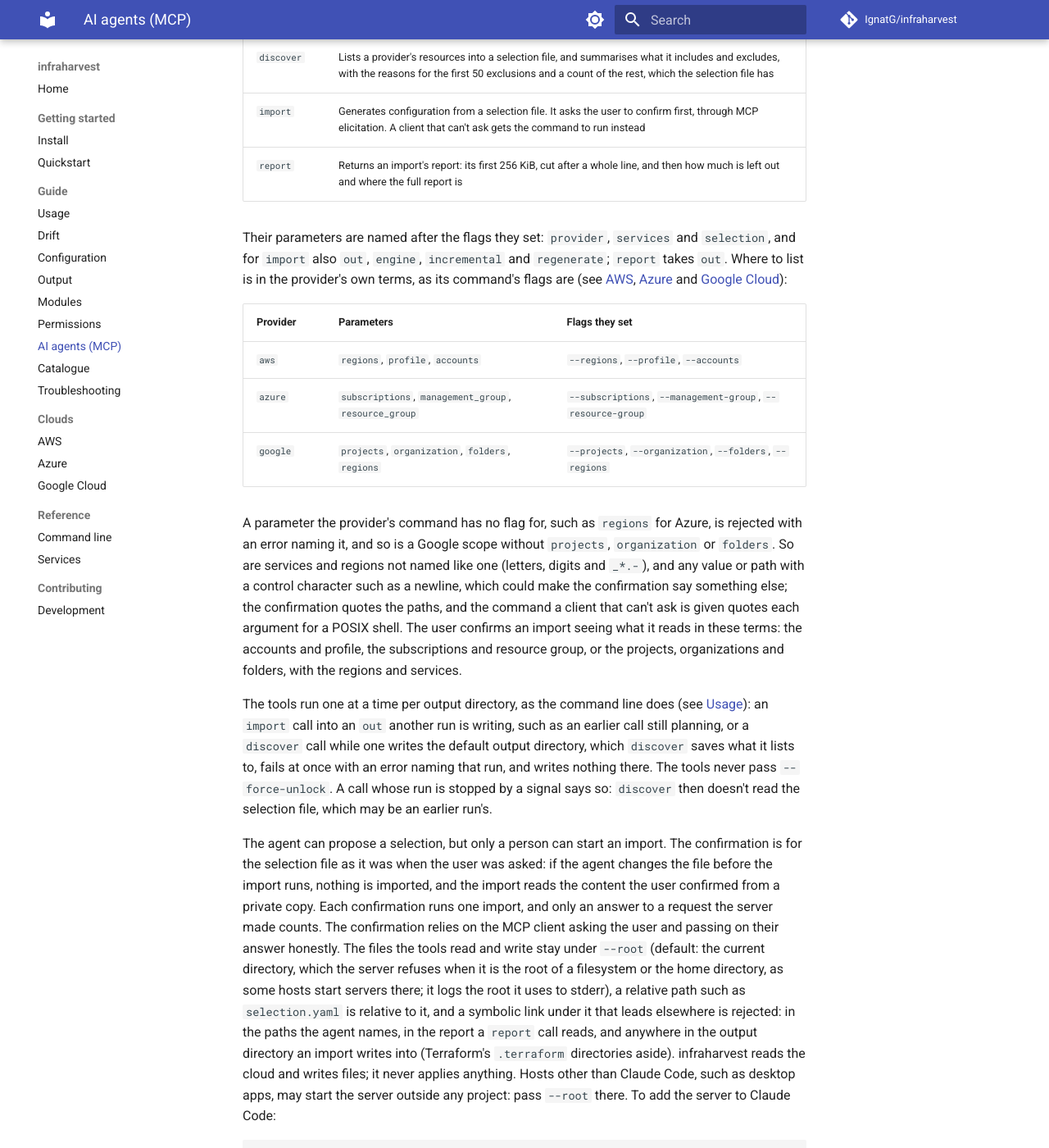
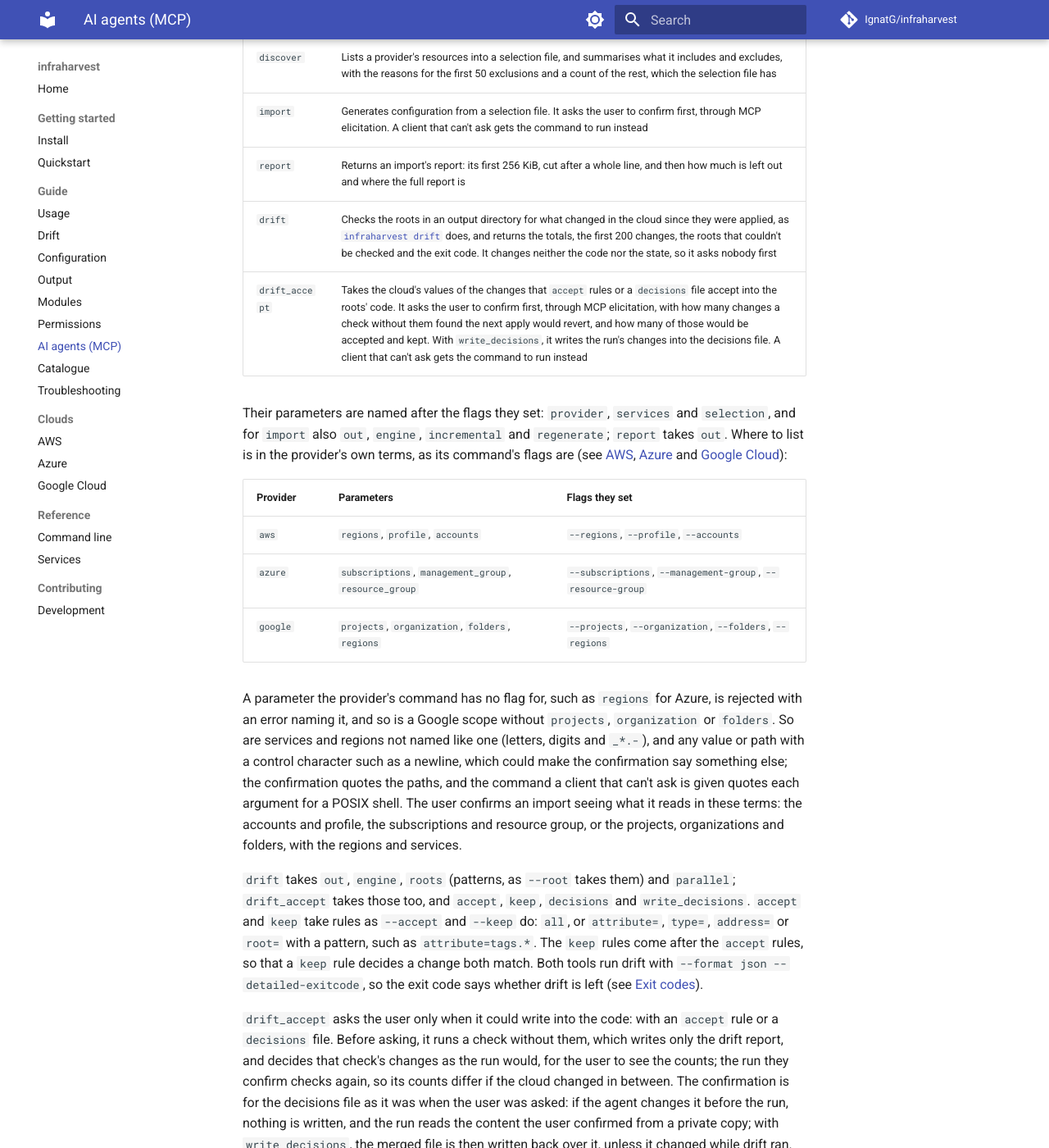
Before and after one commit to IgnatG/infraharvest, an MkDocs documentation site: the page built from docs/mcp.md, in a window 1280 px wide and 1400 px high, scrolled down 271 px. Shown: the whole window at 82% size. Built offline with MkDocs 1.6.1 and Material for MkDocs 9.7.7, drawn with Linux system fonts in a browser that asks for light colours; comment, search, counter and statistics services are not loaded; some of the changed text lies outside the part shown.

Commit message:
docs: describe the MCP drift tools

````diff
--- a/docs/mcp.md
+++ b/docs/mcp.md
@@ -7,6 +7,9 @@
 | `discover` | Lists a provider's resources into a selection file, and summarises what it includes and excludes, with the reasons for the first 50 exclusions and a count of the rest, which the selection file has |
 | `import` | Generates configuration from a selection file. It asks the user to confirm first, through MCP elicitation. A client that can't ask gets the command to run instead |
 | `report` | Returns an import's report: its first 256 KiB, cut after a whole line, and then how much is left out and where the full report is |
+| `drift` | Checks the roots in an output directory for what changed in the cloud since they were applied, as [`infraharvest drift`](drift.md) does, and returns the totals, the first 200 changes, the roots that couldn't be checked and the exit code. It changes neither the code nor the state, so it asks nobody first |
+| `drift_accept` | Takes the cloud's values of the changes that `accept` rules or a `decisions` file accept into the roots' code. It asks the user to confirm first, through MCP elicitation, with how many changes a check without them found the next apply would revert, and how many of those would be accepted and kept. With `write_decisions`, it writes the run's changes into the decisions file. A client that can't ask gets the command to run instead |
+
 
 Their parameters are named after the flags they set: `provider`, `services` and `selection`, and for `import` also `out`, `engine`, `incremental` and `regenerate`; `report` takes `out`. Where to list is in the provider's own terms, as its command's flags are (see [AWS](aws.md), [Azure](azure.md) and [Google Cloud](google.md)):
 
@@ -18,9 +21,13 @@ Their parameters are named after the flags they set: `provider`, `services` and
 
 A parameter the provider's command has no flag for, such as `regions` for Azure, is rejected with an error naming it, and so is a Google scope without `projects`, `organization` or `folders`. So are services and regions not named like one (letters, digits and `_*.-`), and any value or path with a control character such as a newline, which could make the confirmation say something else; the confirmation quotes the paths, and the command a client that can't ask is given quotes each argument for a POSIX shell. The user confirms an import seeing what it reads in these terms: the accounts and profile, the subscriptions and resource group, or the projects, organizations and folders, with the regions and services.
 
+`drift` takes `out`, `engine`, `roots` (patterns, as `--root` takes them) and `parallel`; `drift_accept` takes those too, and `accept`, `keep`, `decisions` and `write_decisions`. `accept` and `keep` take rules as `--accept` and `--keep` do: `all`, or `attribute=`, `type=`, `address=` or `root=` with a pattern, such as `attribute=tags.*`. The `keep` rules come after the `accept` rules, so that a `keep` rule decides a change both match. Both tools run drift with `--format json --detailed-exitcode`, so the exit code says whether drift is left (see [Exit codes](drift.md#exit-codes)).
+
+`drift_accept` asks the user only when it could write into the code: with an `accept` rule or a `decisions` file. Before asking, it runs a check without them, which writes only the drift report, and decides that check's changes as the run would, for the user to see the counts; the run they confirm checks again, so its counts differ if the cloud changed in between. The confirmation is for the decisions file as it was when the user was asked: if the agent changes it before the run, nothing is written, and the run reads the content the user confirmed from a private copy; with `write_decisions`, the merged file is then written back over it, unless it changed while drift ran. `keep` rules or `write_decisions` alone write no code, so they run without asking: the decisions file only records the changes and keeps the decisions it has. The decisions file, read or written, has to be under `--root`, as the output directory does, though the command line takes one anywhere.
+
 The tools run one at a time per output directory, as the command line does (see [Usage](usage.md)): an `import` call into an `out` another run is writing, such as an earlier call still planning, or a `discover` call while one writes the default output directory, which `discover` saves what it lists to, fails at once with an error naming that run, and writes nothing there. The tools never pass `--force-unlock`. A call whose run is stopped by a signal says so: `discover` then doesn't read the selection file, which may be an earlier run's.
 
-The agent can propose a selection, but only a person can start an import. The confirmation is for the selection file as it was when the user was asked: if the agent changes the file before the import runs, nothing is imported, and the import reads the content the user confirmed from a private copy. Each confirmation runs one import, and only an answer to a request the server made counts. The confirmation relies on the MCP client asking the user and passing on their answer honestly. The files the tools read and write stay under `--root` (default: the current directory, which the server refuses when it is the root of a filesystem or the home directory, as some hosts start servers there; it logs the root it uses to stderr), a relative path such as `selection.yaml` is relative to it, and a symbolic link under it that leads elsewhere is rejected: in the paths the agent names, in the report a `report` call reads, and anywhere in the output directory an import writes into (Terraform's `.terraform` directories aside). infraharvest reads the cloud and writes files; it never applies anything. Hosts other than Claude Code, such as desktop apps, may start the server outside any project: pass `--root` there. To add the server to Claude Code:
+The agent can propose a selection, but only a person can start an import. The confirmation is for the selection file as it was when the user was asked: if the agent changes the file before the import runs, nothing is imported, and the import reads the content the user confirmed from a private copy. Each confirmation runs one import, and only an answer to a request the server made counts. The confirmation relies on the MCP client asking the user and passing on their answer honestly. The files the tools read and write stay under `--root` (default: the current directory, which the server refuses when it is the root of a filesystem or the home directory, as some hosts start servers there; it logs the root it uses to stderr), a relative path such as `selection.yaml` is relative to it, and a symbolic link under it that leads elsewhere is rejected: in the paths the agent names, in the report a `report` call reads, and anywhere in the output directory an import or drift writes into (Terraform's `.terraform` directories aside). infraharvest reads the cloud and writes files; it never applies anything. Hosts other than Claude Code, such as desktop apps, may start the server outside any project: pass `--root` there. To add the server to Claude Code:
 
 ```sh
 claude mcp add infraharvest -- infraharvest mcp
````
Also changed, not shown: docs/drift.md (+4 -0 lines).
